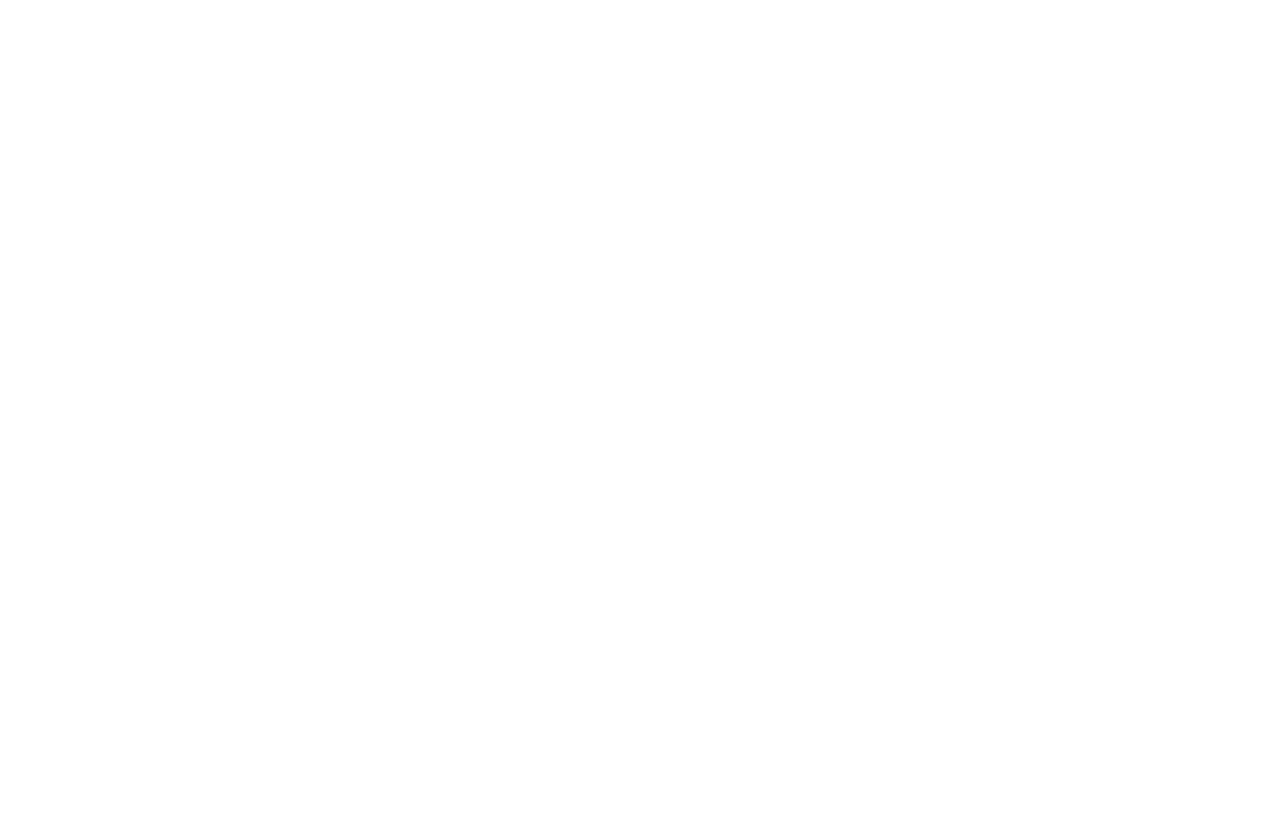
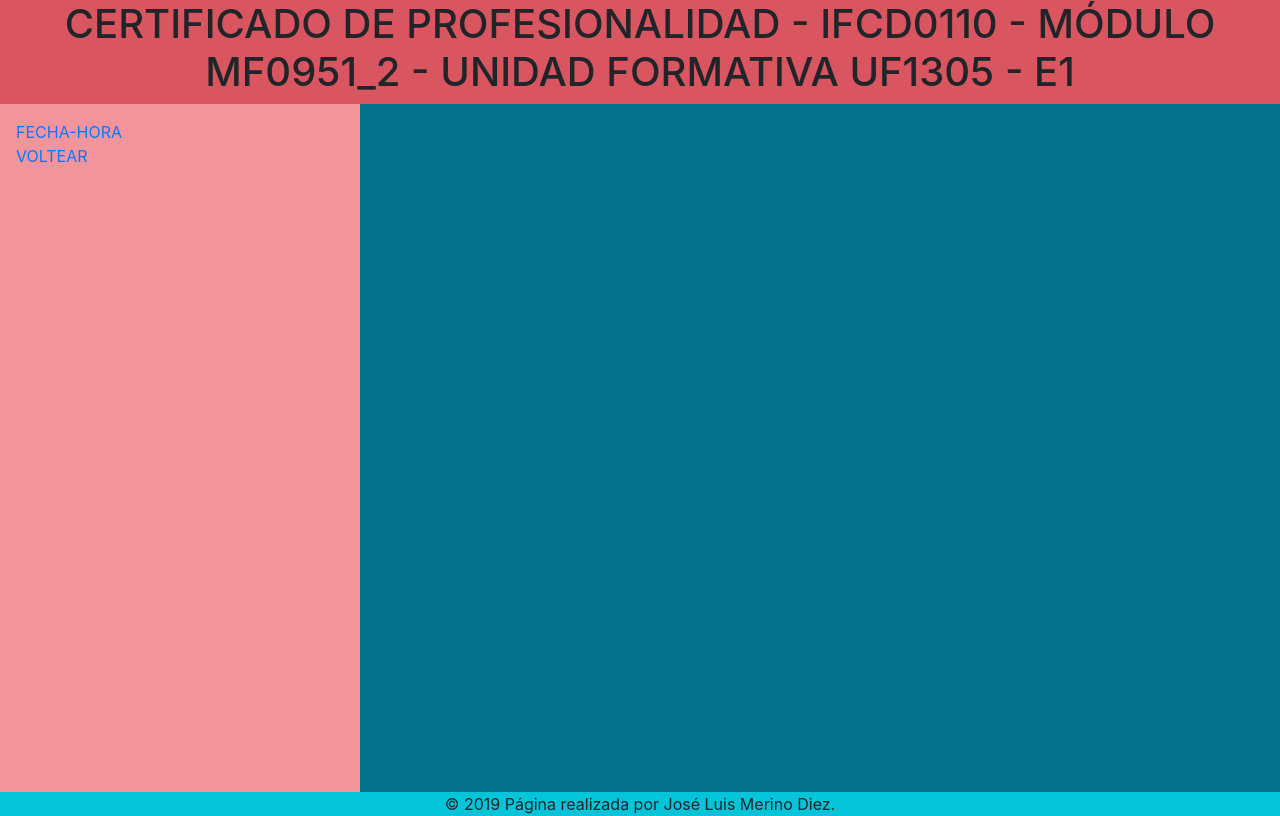
Before and after one commit to jlmerdiez/uf1305_e1_1, a plain HTML site: page index.html in a window 1280 px wide. Drawn offline with nearby package versions, Linux system fonts and the light colour scheme.

Commit message:
Versión casi lista

```diff
--- /dev/null
+++ b/css/estilos.css
@@ -0,0 +1,33 @@
+.cabecera {
+  grid-area: cabecera;
+  background-color: #D95560;
+  text-align: center;
+}
+.enlaces {
+  grid-area: enlaces;
+  background-color: #F2949C;
+  height: 86vh;
+}
+.contenidos {
+  grid-area: contenidos;
+  background-color: #03738C;
+  height: 86vh;
+}
+.pie {
+  grid-area: pie;
+  background-color: #04C4D9;
+  text-align: center;
+}
+
+.contenedor {
+  display: grid;
+  grid-template-areas:
+    'cabecera cabecera cabecera cabecera cabecera'
+    'enlaces contenidos contenidos contenidos contenidos'
+    'pie pie pie pie pie';
+  padding: 0;
+}
+
+.enlaces, .contenidos {
+  padding: 1em;
+}
--- a/index.html
+++ b/index.html
@@ -1,23 +1,33 @@
 <!DOCTYPE html>
 <html lang="es">
+
 <head>
   <meta charset="UTF-8">
   <meta name="viewport" content="width=device-width, initial-scale=1.0">
   <meta http-equiv="X-UA-Compatible" content="ie=edge">
-  <title>Ejercicio E1 - 1</title>
+  <title>MF0951_2 - UF1305 - Ejercicio E1 - 1</title>
+  <!-- Bootstrap 4 -->
+  <link rel="stylesheet" href="https://maxcdn.bootstrapcdn.com/bootstrap/4.3.1/css/bootstrap.min.css">
+  <link rel="stylesheet" href="css/estilos.css">
 </head>
-<body>
-  <header>
 
-  </header>
-  <nav>
+<body onload="copyAnio();">
+  <div class="contenedor">
+    <header class="cabecera">
+      <h1>CERTIFICADO DE PROFESIONALIDAD - IFCD0110 - MÓDULO MF0951_2 - UNIDAD FORMATIVA UF1305 - E1</h1>
+    </header>
+    <nav class="enlaces">
+      <a href="#" onclick="fechaHora();">FECHA-HORA</a><br>
+      <a href="#" onclick="voltear();">VOLTEAR</a>
+    </nav>
+    <main class="contenidos">
+      <p id="fechahora"></p>
+    </main>
+    <footer class="pie">
+      &copy; <span id="copyanio"></span> Página realizada por José Luis Merino Diez.
+    </footer>
+  </div>
+  <script src="js/codigo.js"></script>
+</body>
 
-  </nav>
-  <main>
-
-  </main>
-  <footer>
-
-  </footer>
-</body>
 </html>
--- /dev/null
+++ b/js/codigo.js
@@ -0,0 +1,34 @@
+function copyAnio() {
+  let anio = new Date().getFullYear();
+  document.getElementById("copyanio").innerHTML = anio;
+}
+
+function voltear() {
+	let numero = prompt("Por favor, introduzca un número de más de un dígito:");
+	let invertido;
+
+  if (numero != null && numero.length > 1) {
+		invertido = invertir(numero);
+    alert("El número " + numero + " invertido es " + invertido);
+  } else {
+		alert("Lo que ha introducido no es válido. Vuelva a intentarlo.");
+	}
+}
+
+function invertir(parCadena) {
+	let arr = parCadena.split('');
+	arr.reverse();
+	return arr.join('');
+}
+
+function fechaHora() {
+  let fecha = new Date();
+	let dia, hora;
+	// Los índices de los elementos del array coinciden con los valores de .getDay()
+	let arrSemana = ['domingo','lunes','martes','miércoles','jueves','viernes','sábado'];
+	// Asigno a diaSemana el día en texto
+	dia = arrSemana[fecha.getDay()];
+	hora = fecha.getHours() + ':' + (fecha.getMinutes()<10?'0':'') + fecha.getMinutes();
+	// Escrimos la cadena con los datos en un elemento HTML originalmente vacío
+  document.getElementById("fechahora").innerHTML = "<strong>RESULTADOS:</strong> Hoy es: " + dia + '. La hora actual es ' + hora + '.';
+}
```
